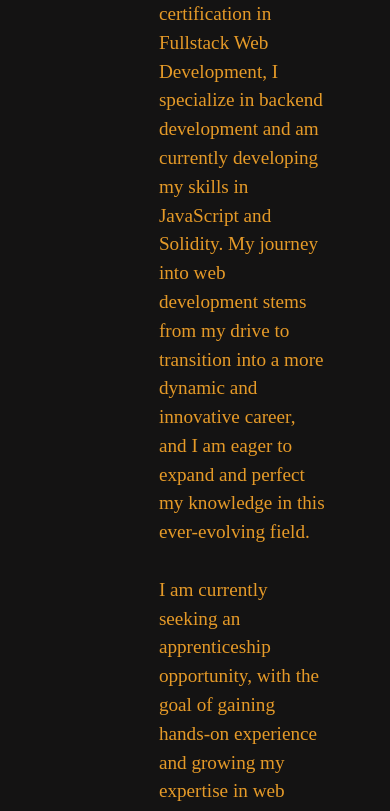
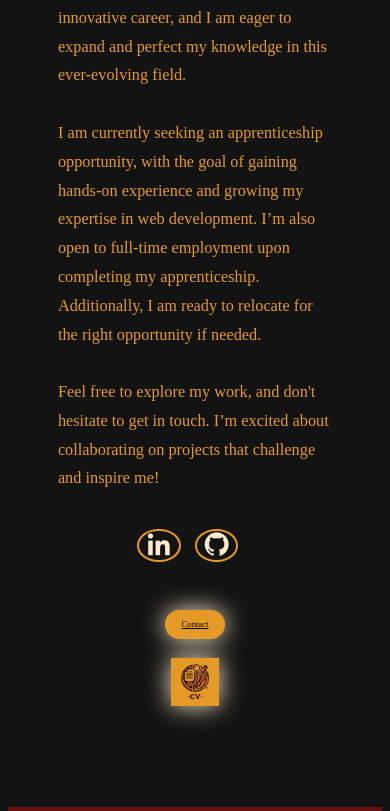
Before and after one commit to CalineB/CVCB, a plain HTML site: page index.html in a window 390 px wide. Shown: the part 1161-1972 px from the top of the page. Drawn offline with nearby package versions, Linux system fonts and the light colour scheme.

Commit message:
Iphone SE responsive

```diff
--- a/public/css/style.css
+++ b/public/css/style.css
@@ -414,3 +414,44 @@ justify-content: center;    }
         margin: 0 auto;
     }
 }
+
+
+@media (max-width: 630px) {
+    .home-content p {
+        font-size: 1.7rem;
+        font-weight: 300px;
+        line-height: 3rem;
+        padding-left: 0;
+        margin-top: 1rem;
+        position: sticky;
+        width: 100%;
+    }
+
+    .social-icons {
+        display: flex
+    ;
+        grid-area: 1.5rem;
+        margin-top: 2rem;
+        padding-left: 0;
+    }
+
+    .contact-btn {
+        display: flex
+    ;
+        align-items: center;
+        gap: 2rem;
+        padding-left: 0;
+    }
+
+    .home-img {
+        margin-bottom: 10px;
+    }
+
+    .home-left, .home-right {
+        width: 100%;
+        flex-direction: column;
+        align-items: center;
+        padding: 5px;
+    }
+
+}
```
Also changed, not shown: public/css/education.css (+13 -0 lines), public/css/work.css (+14 -0 lines).
